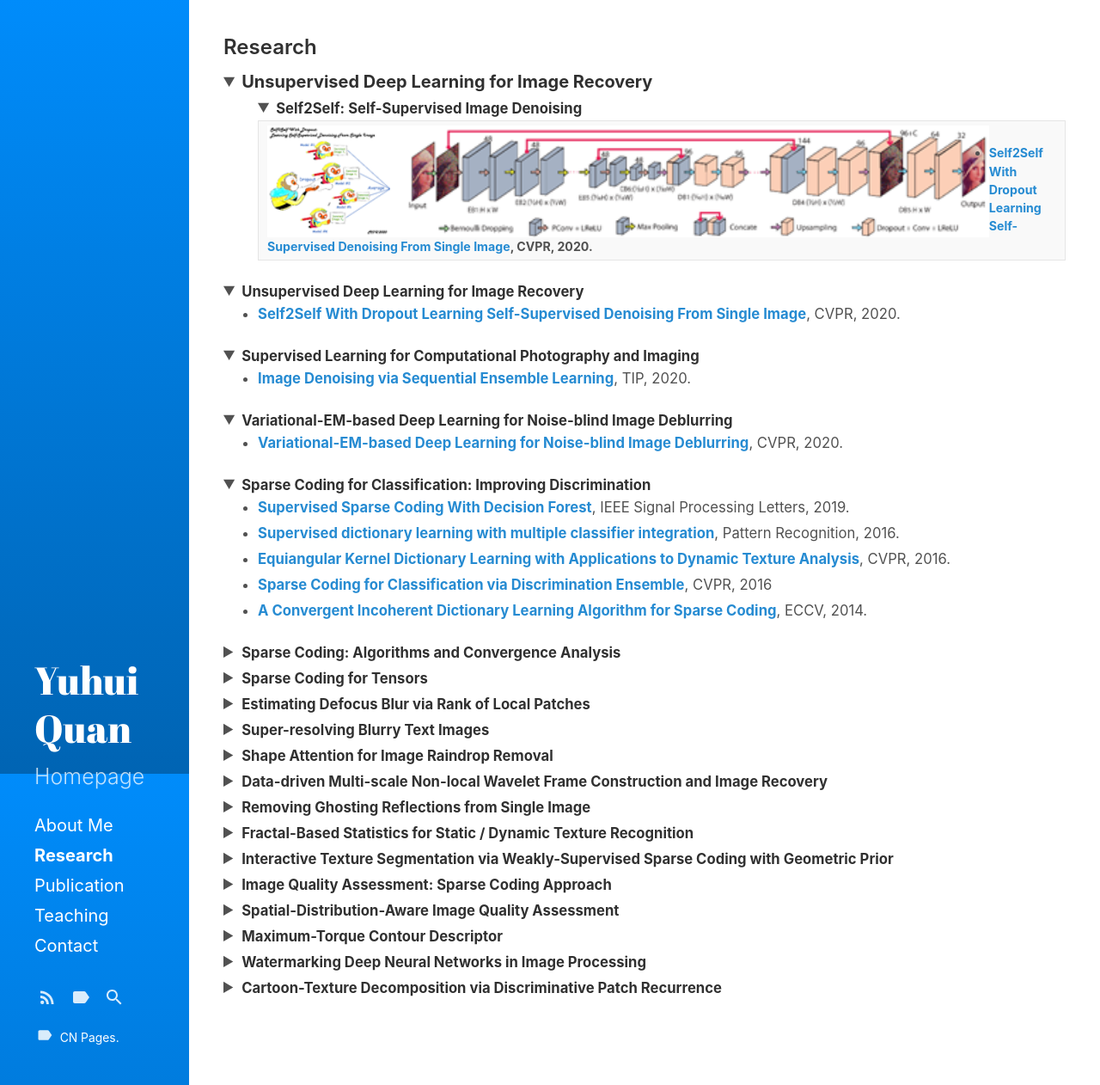
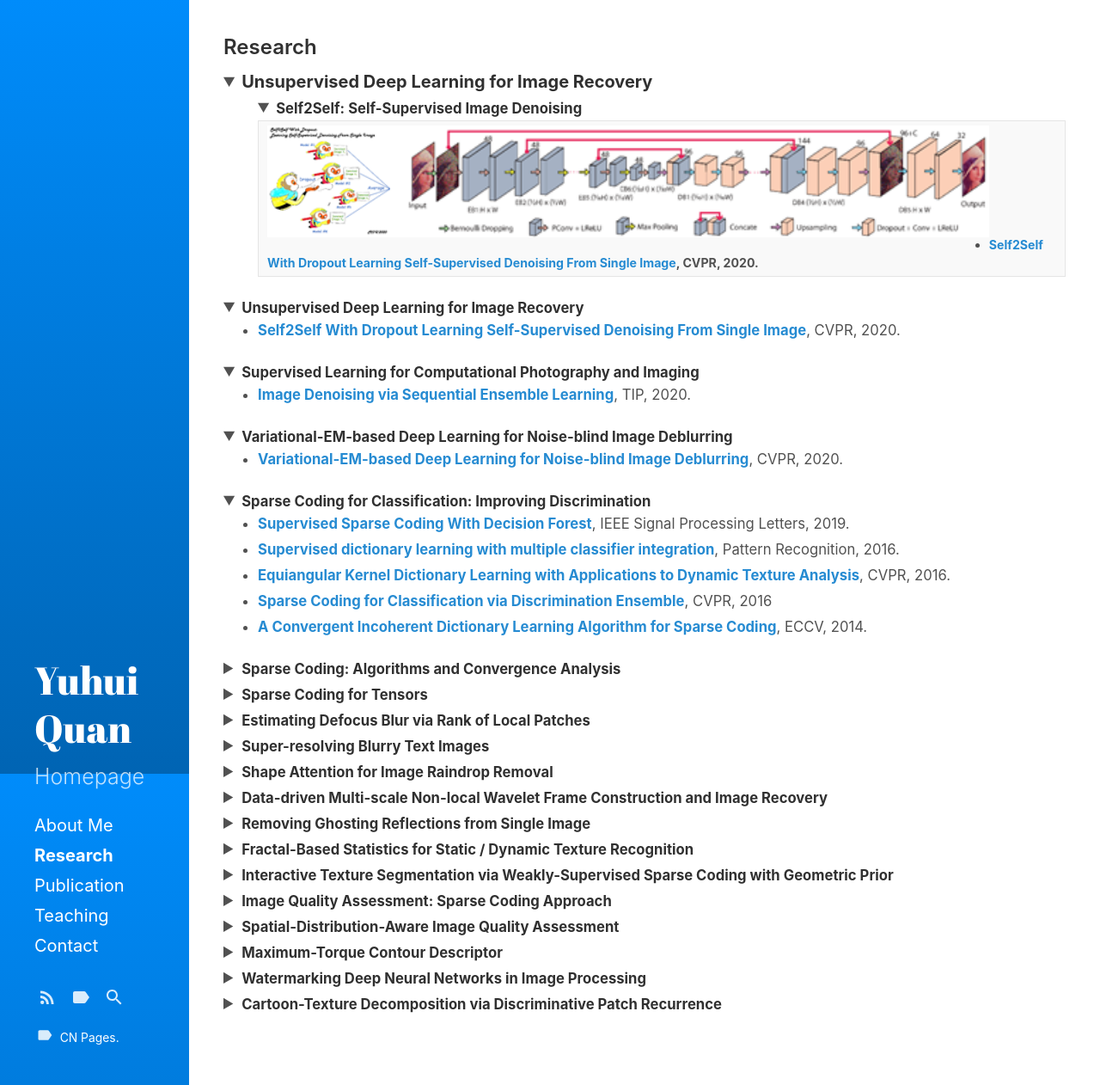
Before and after one commit to Dofboom/Dofboom.github.io, a Jekyll site: the page built from research.md, in a window 1280 px wide and 1262 px high. Shown: the whole window at 86% size. Built offline with Jekyll 4.4.1, drawn with Linux system fonts in a browser that asks for light colours.

Commit message:
Update research.md

```diff
--- a/research.md
+++ b/research.md
@@ -20,7 +20,8 @@ sidebar_link: true
 <tr>
  <th>
   <img src="https://github.com/Dofboom/Dofboom.github.io/raw/master/images/r_im1.png" alt="" height="130" align="left" />
-  <img src="https://github.com/Dofboom/Dofboom.github.io/raw/master/images/r_im2.png" alt="" height="130" align="left" /><br />
+  <img src="https://github.com/Dofboom/Dofboom.github.io/raw/master/images/r_im2.png" alt="" height="130" align="left" />
+  <br /><br /><br /><br /><br /><br />
    <li type="disc"><strong><a href="https://github.com/csyhquan/csyhquan.github.io/raw/master/manuscript/20x-cvpr-Self2Self%20With%20Dropout%20Learning%20Self-Supervised%20Denoising%20From%20Single%20Image.pdf">Self2Self With Dropout Learning Self-Supervised Denoising From Single Image</a></strong>, CVPR, 2020.</li>
  </th>
 </tr>
```
